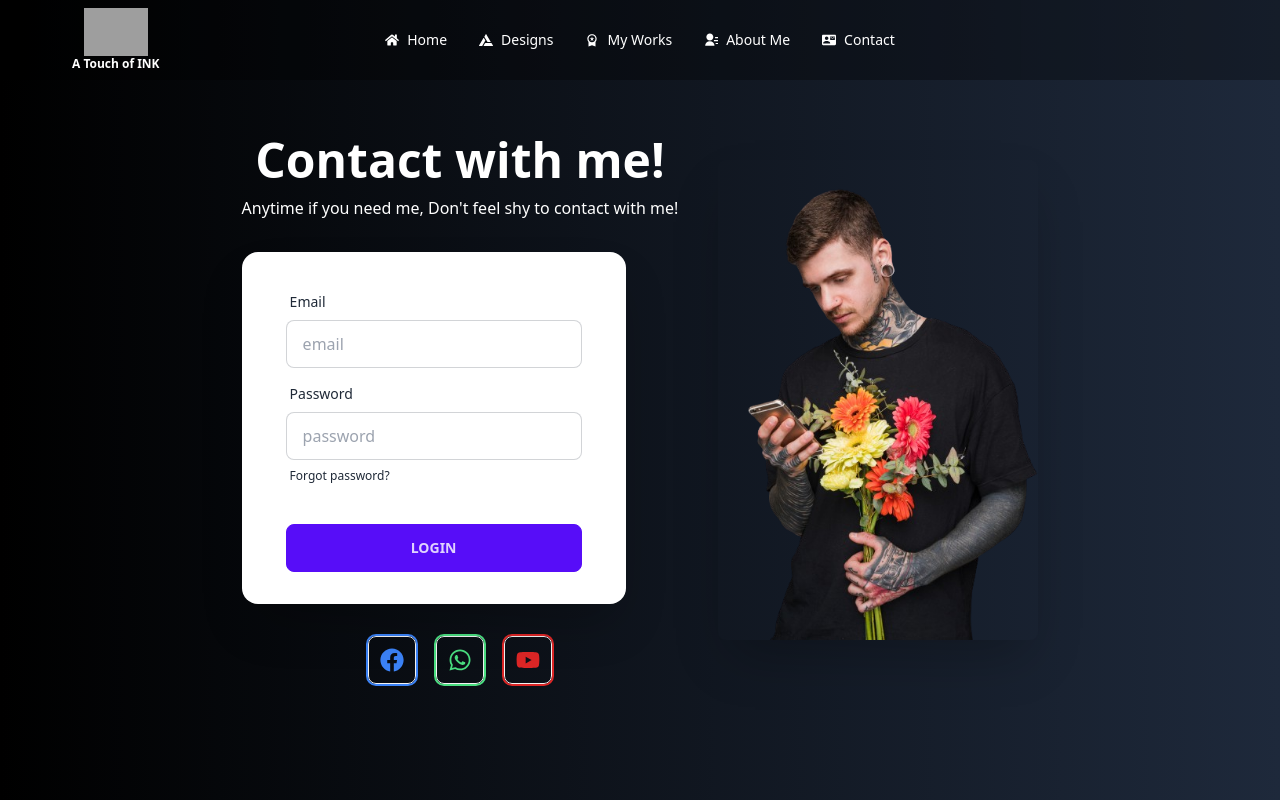
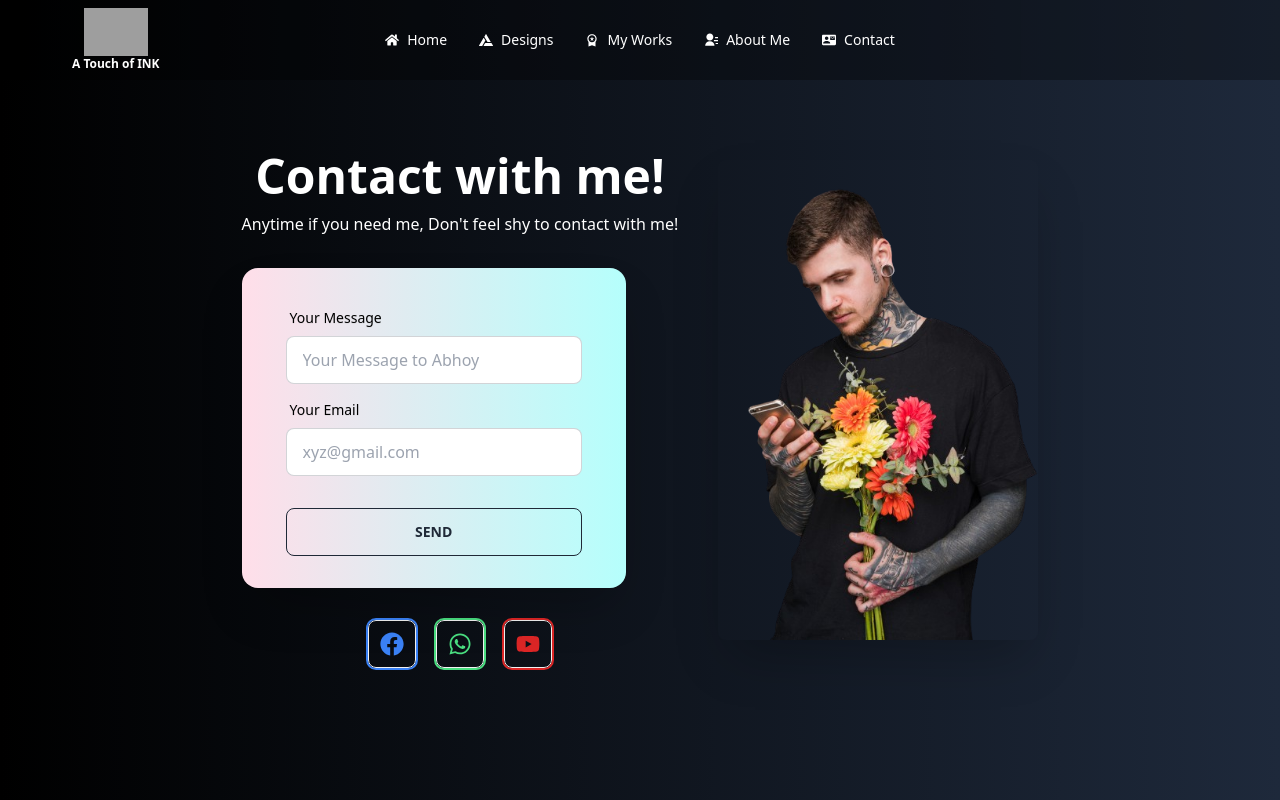
Before and after one commit to SwapnilRoyweb/tatto_website_abhoy, a React (Vite) app: page /contact in a window 1280 px wide. Shown: the top 800 px of the page. Built offline with nearby package versions, Linux system fonts and the light colour scheme; grey boxes are pictures that could not be loaded.

Commit message:
contact page almost ready

```diff
--- a/src/Home/Contact/Contact.jsx
+++ b/src/Home/Contact/Contact.jsx
@@ -14,25 +14,22 @@ const Contact = () => {
                             <h1 className="text-5xl font-bold mt-5 text-center">Contact with me!</h1>
                             <p className="py-3 text-center">Anytime if you need me, Don't feel shy to contact with me!</p>
                         </div>
-                        <div className="card shrink-0 w-full max-w-sm shadow-2xl bg-base-100 px-3">
+                        <div className="card shrink-0 glass w-full max-w-sm shadow-2xl bg-gradient-to-r from-[#FFDEE9] to-[#B5FFFC] px-3">
                             <form className="card-body">
                                 <div className="form-control">
                                     <label className="label">
-                                        <span className="label-text">Email</span>
+                                        <span className="label-text text-black">Your Message</span>
                                     </label>
-                                    <input type="email" placeholder="email" className="input input-bordered" required />
+                                    <input type="text" placeholder="Your Message to Abhoy" className="input input-bordered" required />
                                 </div>
                                 <div className="form-control">
                                     <label className="label">
-                                        <span className="label-text">Password</span>
+                                        <span className="label-text text-black">Your Email</span>
                                     </label>
-                                    <input type="password" placeholder="password" className="input input-bordered" required />
-                                    <label className="label">
-                                        <a href="#" className="label-text-alt link link-hover">Forgot password?</a>
-                                    </label>
+                                    <input type="email" placeholder="xyz@gmail.com" className="input input-bordered" required />
                                 </div>
                                 <div className="form-control mt-6">
-                                    <button className="btn btn-primary">Login</button>
+                                    <button className="btn btn-glass btn-outline">Send</button>
                                 </div>
                             </form>
                         </div>
```
